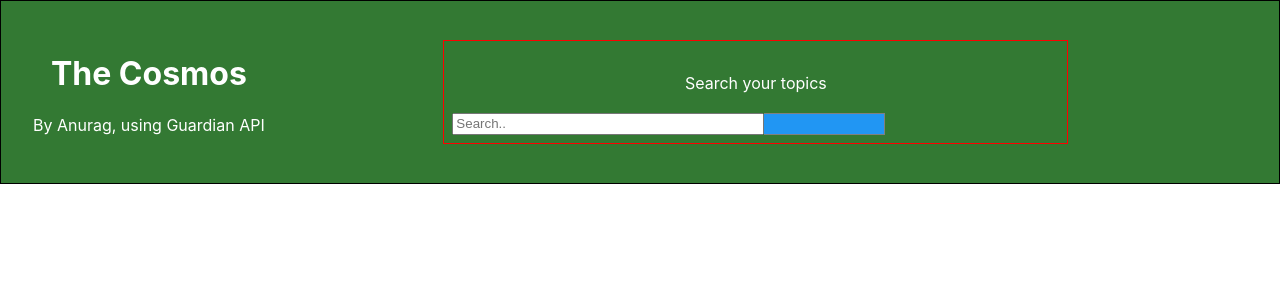
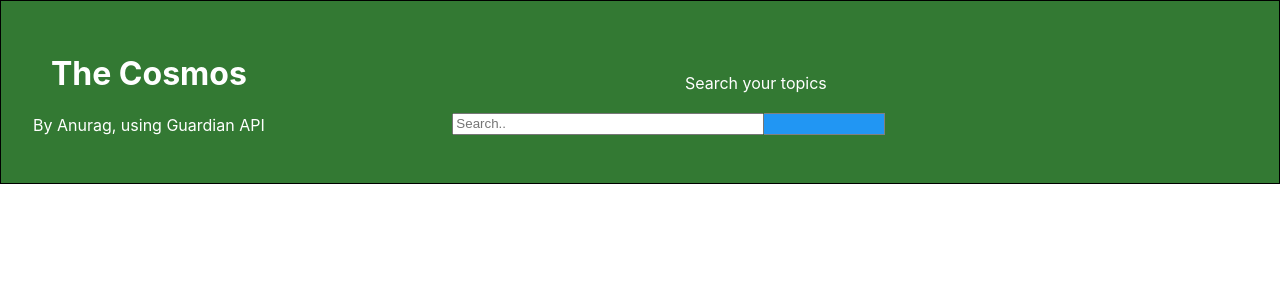
Before and after one commit to walia5anurag/Cosmos, a React (Create React App) app: page / in a window 1280 px wide. Shown: the top 300 px of the page. Built offline with nearby package versions, Linux system fonts and the light colour scheme; no server answers.

Commit message:
[MainArea]->[SearchBox] | feature | search box has started working

```diff
--- a/src/TopMostArea/mainArea.css
+++ b/src/TopMostArea/mainArea.css
@@ -22,7 +22,6 @@ input{
     text-align: center;
     width:50%;
     margin:auto;
-    border:1px solid red;
 }
 .search_Bar{
     display: flex;
@@ -39,7 +38,7 @@ button{
     border-left: none; /* Prevent double borders */
     cursor: pointer;
 }
-@media (max-width:441px){
+@media (max-width:589px){
     header{
         display:flex;
         flex-direction: column;
--- a/src/TopMostArea/mainArea.js
+++ b/src/TopMostArea/mainArea.js
@@ -17,7 +17,7 @@ handleSearch=(evt)=>{
 }
 submitSearch=()=>{
     console.log(this.state.searchKeyWord)
-    axios.get('http://content.guardianapis.com/tags?api-key=fc9dc684-1029-4847-830a-b19cc6f67841')
+    axios.get('https://content.guardianapis.com/search?q='+this.state.searchKeyWord+'&api-key=fc9dc684-1029-4847-830a-b19cc6f67841')
     .then(response=>{
       console.log(response.data)
     })
@@ -35,7 +35,6 @@ submitSearch=()=>{
                     <input type="text" placeholder="Search.." name="search" onChange={this.handleSearch}/>
                     <button type="submit" onClick={this.submitSearch}><i class="fa fa-search"></i></button>
                 </div>
-
             </div>
         </header>
         )
```
Also changed, not shown: 1 other file (tests, documents, lock files or other folders).
